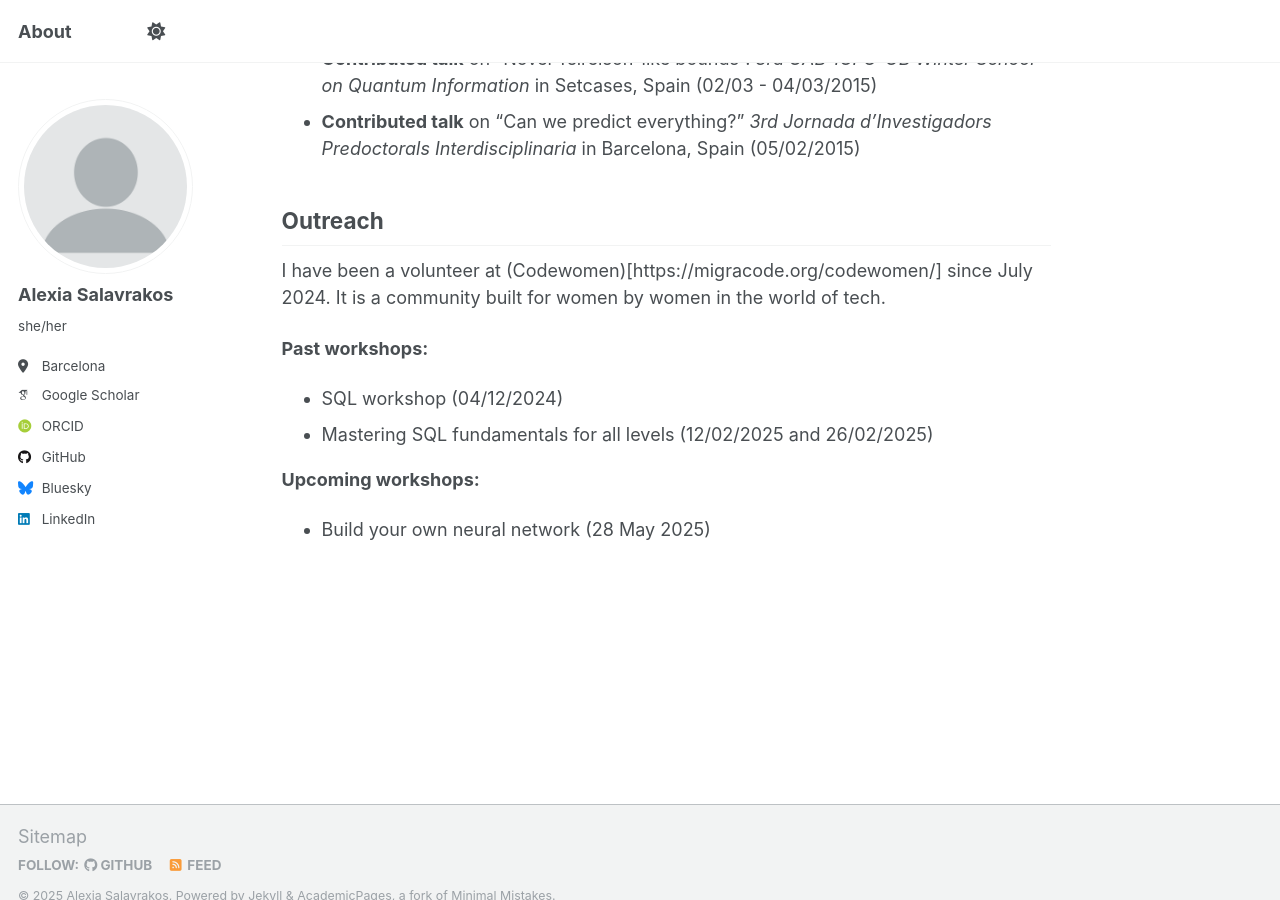
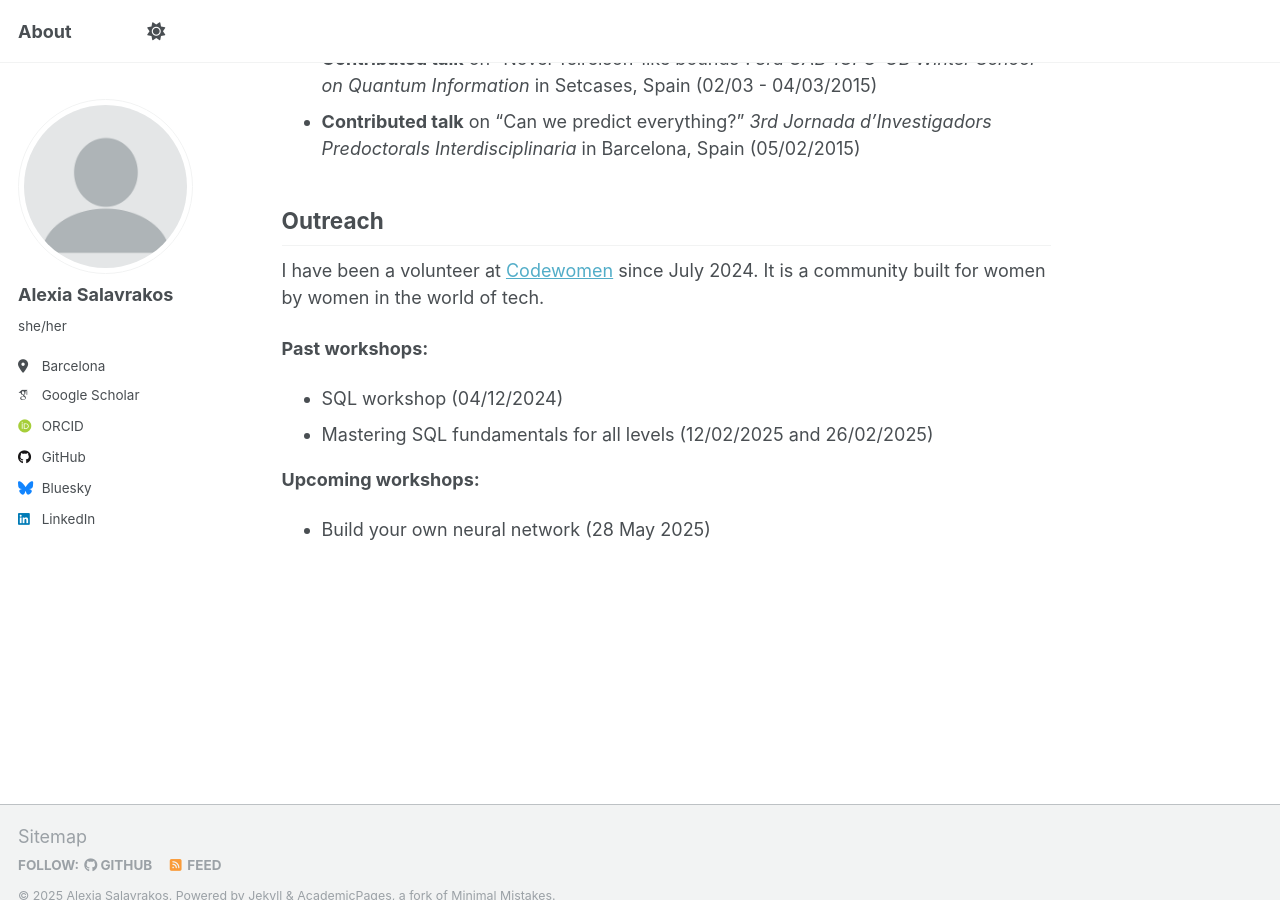
Before and after one commit to alexiasalavrakos/alexiasalavrakos.github.io, a Jekyll site: the page built from _pages/about.md, in a window 1280 px wide and 900 px high, scrolled down 2962 px. Built offline with Jekyll 4.4.1, drawn with Linux system fonts in a browser that asks for light colours; some web fonts are replaced.

Commit message:
Update about.md

```diff
--- a/_pages/about.md
+++ b/_pages/about.md
@@ -77,7 +77,7 @@ O. Van Hoey, A. Salavrakos, A. Marques, A. Nagao, R. Willems, F. Vanhavere, V. C
 
 ## Outreach
 
-I have been a volunteer at (Codewomen)[https://migracode.org/codewomen/] since July 2024. It is a community built for women by women in the world of tech.
+I have been a volunteer at [Codewomen](https://migracode.org/codewomen/) since July 2024. It is a community built for women by women in the world of tech.
 
 **Past workshops:**
 - SQL workshop (04/12/2024)
```
